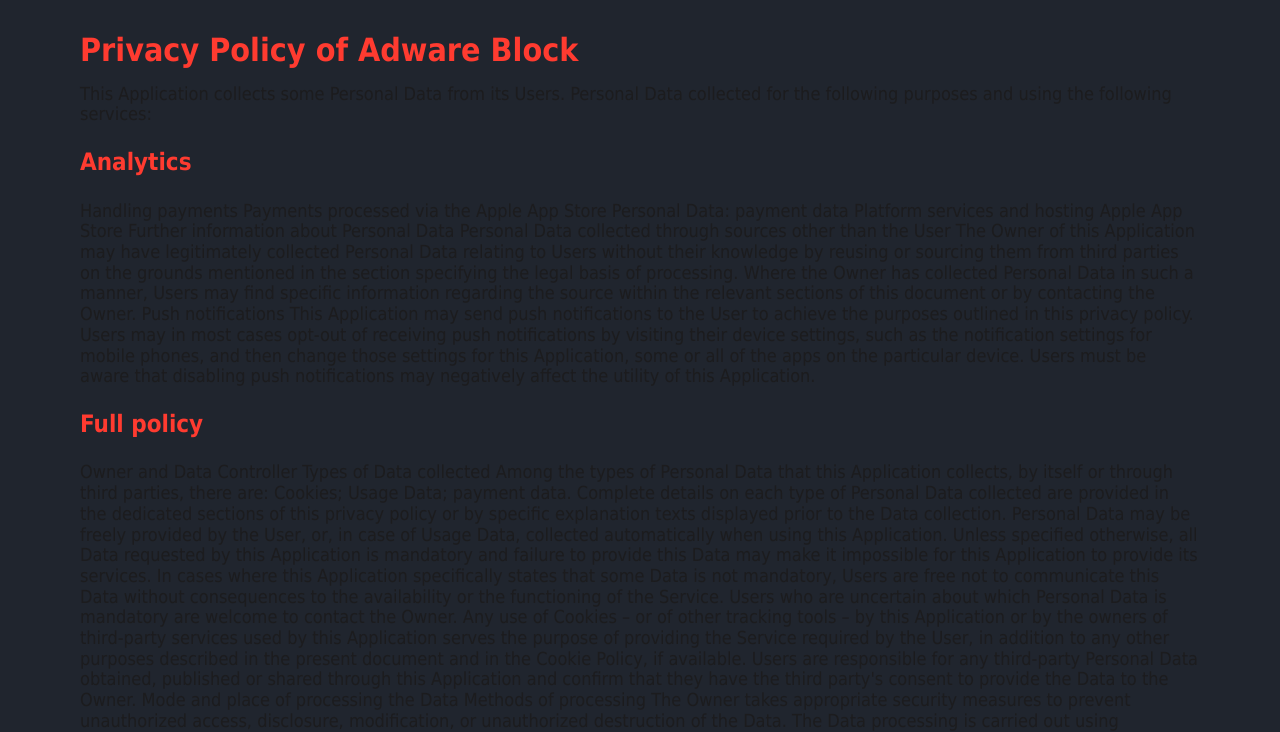
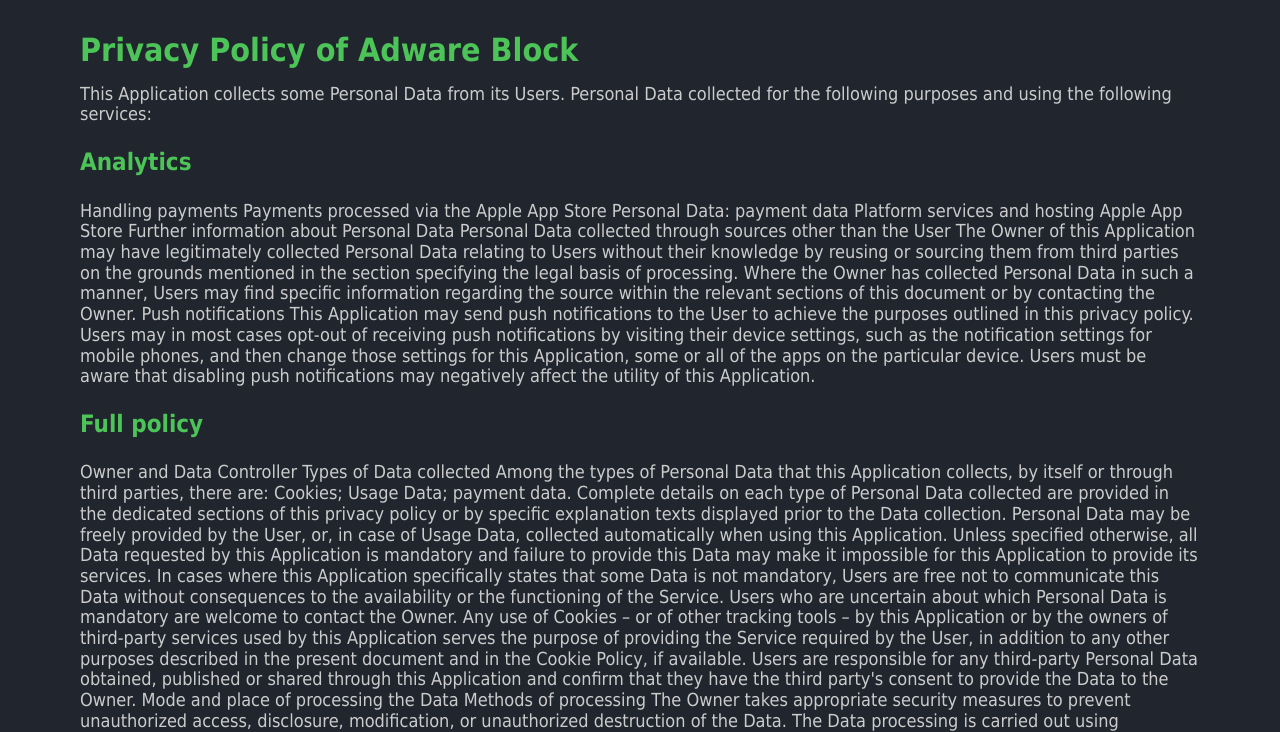
Before and after one commit to mirzoo/BlockScam, a plain HTML site: page privacy.html in a window 1280 px wide. Shown: the part 68-800 px from the top of the page. Drawn offline with nearby package versions, Linux system fonts and the light colour scheme; a script that the page names is missing.

Commit message:
fixe privacy page

```diff
--- a/privacy.html
+++ b/privacy.html
@@ -1,15 +1,13 @@
 <!DOCTYPE html>
 <html lang="en">
-
 <head>
     <meta charset="UTF-8">
     <meta http-equiv="X-UA-Compatible" content="IE=edge">
     <meta name="viewport" content="width=device-width, initial-scale=1.0">
-    <title>StopScam</title>
+    <title>BlockScam</title>
 
     <link rel="shortcut icon" href="./img/favicon/favicon.ico" type="image/x-icon">
     <link rel="icon" href="./img/favicon/favicon.ico" type="image/x-icon">
-    <link href="https://fonts.googleapis.com/css2?family=Outfit:wght@400;500;600;700;800&display=swap" rel="stylesheet">
     <link rel="stylesheet" href="./css/style.css">
 
 </head>
--- a/sass/_privacy.sass
+++ b/sass/_privacy.sass
@@ -1,13 +1,13 @@
 .privacy
     padding: 100px 20px
     &__title
-        color: #FF3B30
+        color: #4CC458
         font-size: 32px
     &__subtitle
-        color: #1C1C1E
+        color: #cccccc
         font-size: 18px
         font-weight: normal
     p
-        color: #FF3B30
+        color: #4CC458
         font-size: 24px
         font-weight: 600
```
Also changed, not shown: css/style.css.
